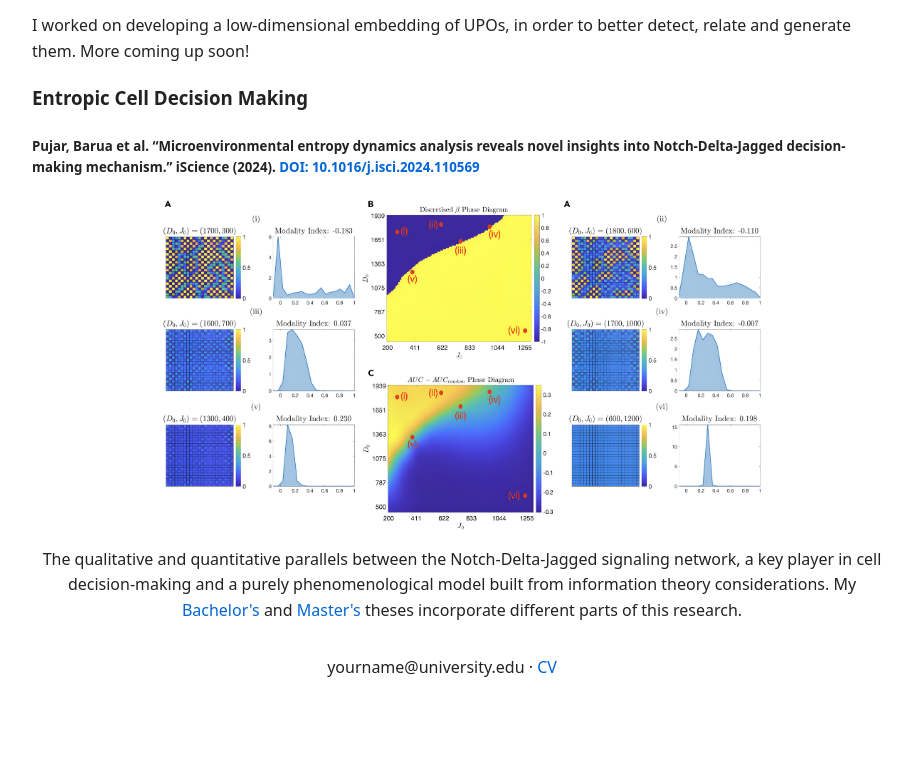
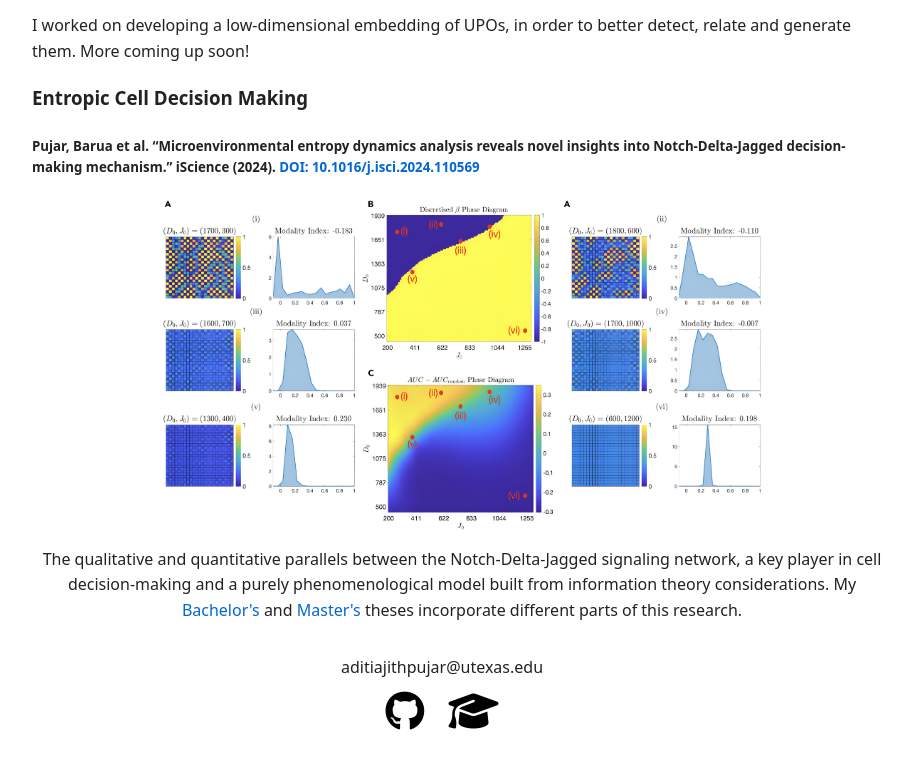
Before and after one commit to aditipujar/aditipujar.github.io, a website built with webpack: page research.html in a window 1280 px wide. Shown: the part 1158-1927 px from the top of the page, without its empty margins (198-1109 px from the left). Before the commit the page ends 1871 px from the top, so only its background shows below. Built offline with nearby package versions, Linux system fonts and the light colour scheme.

Commit message:
fine tuning

```diff
--- a/research.html
+++ b/research.html
@@ -80,10 +80,19 @@ href="https://cdnjs.cloudflare.com/ajax/libs/font-awesome/6.5.0/css/all.min.css"
   </main>
 
   <footer>
-    <p>
-      yourname@university.edu ·
-      <a href="cv.pdf">CV</a>
-    </p>
+      aditiajithpujar@utexas.edu
+
+      <div class="social-icons">
+      <a href="https://github.com/aditi-pujar" target="_blank">
+
+      <i class="fab fa-github"></i>
+      </a>
+
+      <a href="https://scholar.google.com/citations?user=9m5a2NcAAAAJ&hl=en&oi=ao" target="_blank">
+      <i class="fas fa-graduation-cap"></i>
+      </a>
+      </div>
   </footer>
+
 </body>
 </html>
```
Also changed, not shown: blog.html (+13 -5 lines), index.html (+2 -2 lines).
